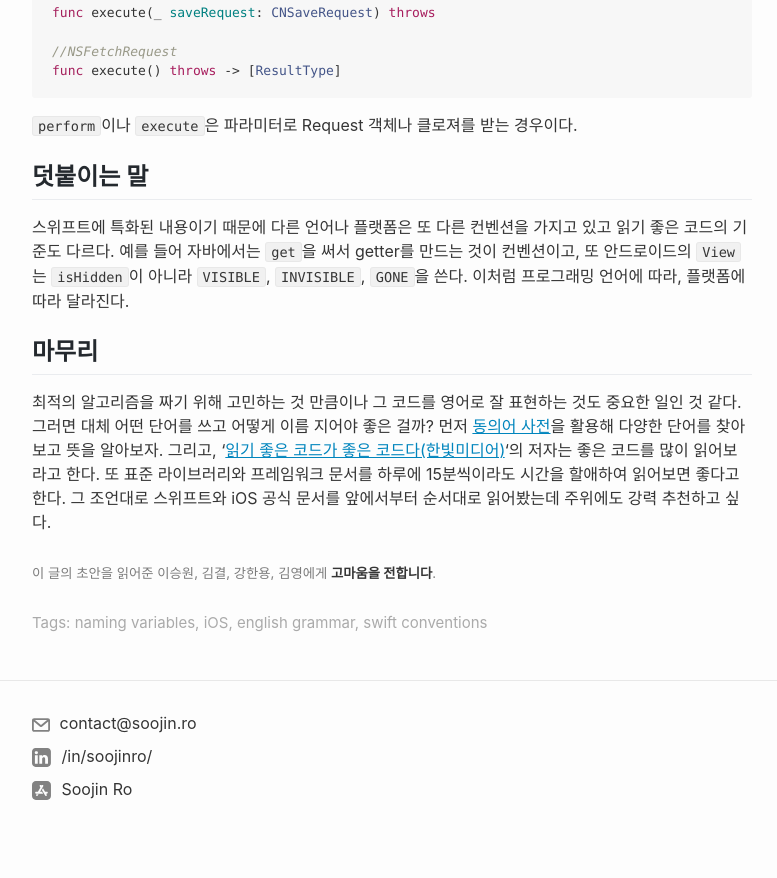
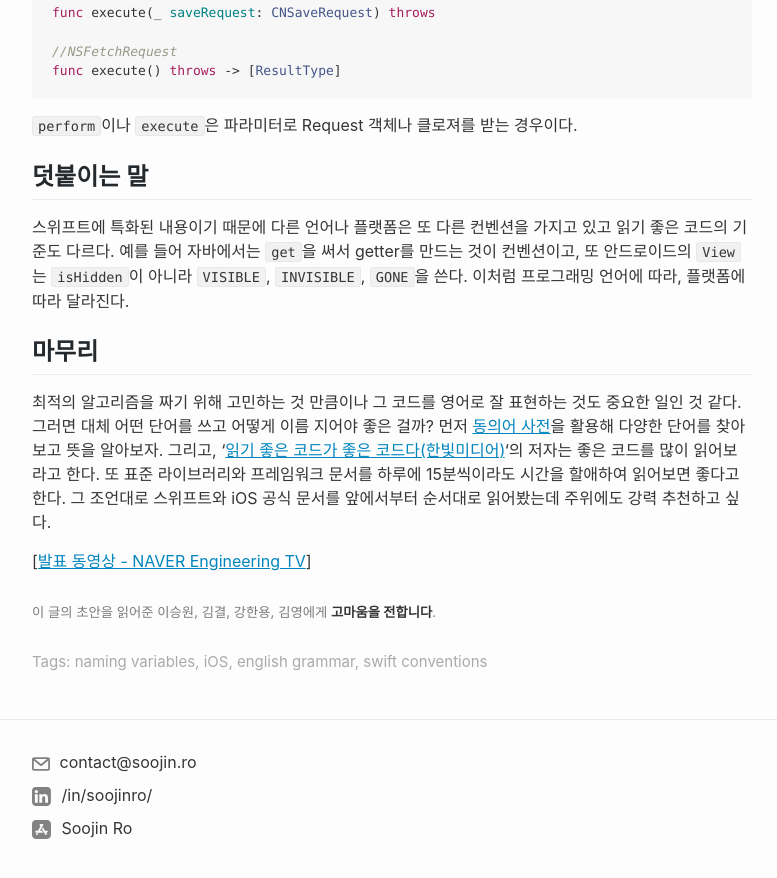
Before and after one commit to nsoojin/nsoojin.github.io, a Jekyll site: the page built from _posts/2018-08-25-english-for-developers-swift.md, in a window 1280 px wide and 900 px high, scrolled down 6543 px. Shown: the top 878 px of the window, without its empty margins (68-845 px from the left). Built offline with Jekyll 4.4.1, drawn with Linux system fonts in a browser that asks for light colours.

Commit message:
Add Video link to Naver Engineering tv

```diff
--- a/_posts/2018-08-25-english-for-developers-swift.md
+++ b/_posts/2018-08-25-english-for-developers-swift.md
@@ -260,3 +260,5 @@ func execute() throws -> [ResultType]
 ## 마무리
 
 최적의 알고리즘을 짜기 위해 고민하는 것 만큼이나 그 코드를 영어로 잘 표현하는 것도 중요한 일인 것 같다. 그러면 대체 어떤 단어를 쓰고 어떻게 이름 지어야 좋은 걸까? 먼저 [동의어 사전](https://www.thesaurus.com)을 활용해 다양한 단어를 찾아보고 뜻을 알아보자. 그리고, '[읽기 좋은 코드가 좋은 코드다(한빛미디어)](http://www.yes24.com/24/goods/6692314)'의 저자는 좋은 코드를 많이 읽어보라고 한다. 또 표준 라이브러리와 프레임워크 문서를 하루에 15분씩이라도 시간을 할애하여 읽어보면 좋다고 한다. 그 조언대로 스위프트와 iOS 공식 문서를 앞에서부터 순서대로 읽어봤는데 주위에도 강력 추천하고 싶다.
+
+[[발표 동영상 - NAVER Engineering TV](https://tv.naver.com/v/4980432/list/267189)]
```
